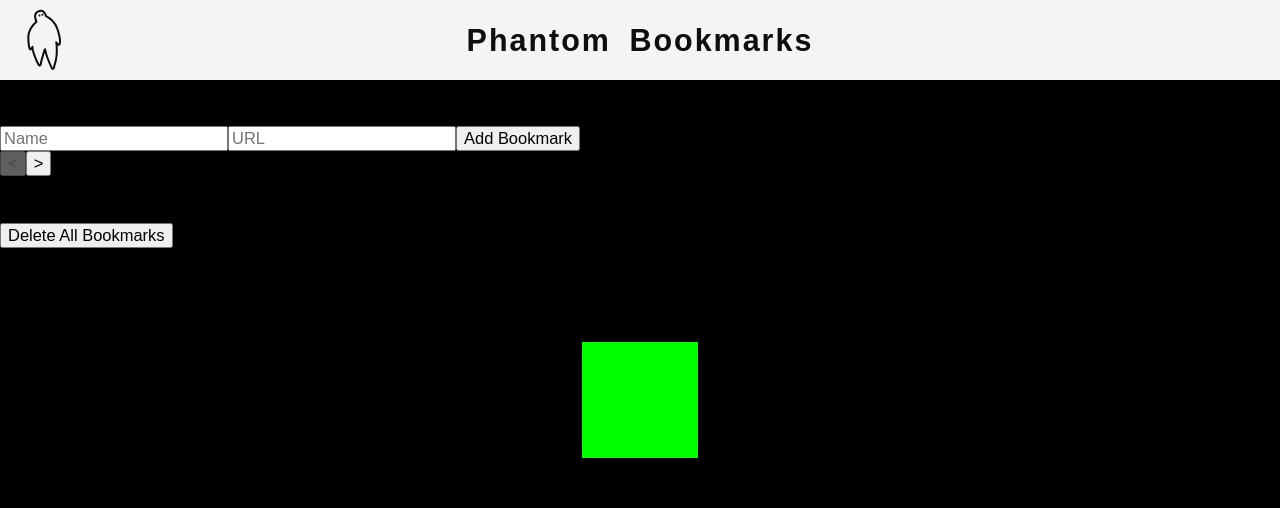
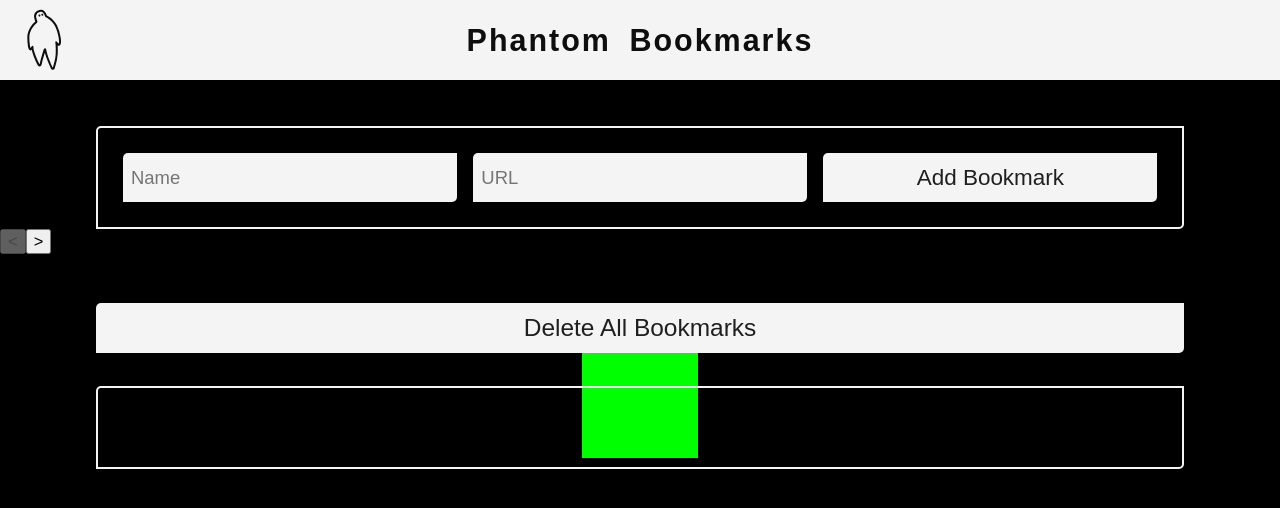
Before and after one commit to AJCJ1/phantomsbookmarkproject, a React (Vite) app: page / in a window 1280 px wide. Shown: the top 508 px of the page. Built offline with nearby package versions, Linux system fonts and the light colour scheme.

Commit message:
renders rotating phantom loading modal

```diff
--- a/src/styles/Form.css
+++ b/src/styles/Form.css
@@ -0,0 +1,131 @@
+/* Styles Form */
+.form-main {
+  width:100vw;
+  display: flex;
+  flex-direction: column;
+  align-items: center;
+}
+
+.form-container {
+  width:85%;
+  border: 2px solid #F4F4F4;
+  display: flex;
+  padding: 1rem;
+  border-top-left-radius: 5px;
+  border-bottom-right-radius: 5px;
+  display: flex;
+  flex-direction: column;
+}
+
+.input-field {
+  width: 97.5%;
+  font-size: calc(12px + 6 * ((100vw - 320px) / 680));
+  height: 4rem;
+  align-items: center;
+  margin-bottom: 15px;
+  background-color: #F4F4F4;
+  border: none;
+  padding: 0.5rem;
+  margin: 0.5rem;
+  border-top-left-radius: 5px;
+  border-bottom-right-radius: 5px;
+}
+
+.input-field label {
+  color: #0e0e0e;
+}
+
+.input-field:focus-visible {
+  outline: none;
+  border:1px solid #00fdc7;
+}
+
+
+.submit-btn {
+  font-size: calc(14px + 6 * ((100vw - 320px) / 680));
+  height: 4rem;
+  /* width: 85%; */
+  width: 97.5%;
+  display: block;
+  background-color: #F4F4F4;
+  color: #1f1f1f;
+  cursor: pointer;
+  outline: none;
+  border: none;
+  padding: 0.5rem;
+  margin: 0.5rem;
+  border-top-left-radius: 5px;
+  border-bottom-right-radius: 5px;
+}
+
+.submit-btn:hover {
+  background-color: #00fdc7;
+}
+
+.delete-all-btn {
+  font-size: calc(14px + 6 * ((100vw - 320px) / 680));
+  height: 4rem;
+  width: 85%;
+  display: block;
+  background-color: #F4F4F4;
+  color: #1f1f1f;
+  cursor: pointer;
+  outline: none;
+  border: none;
+  padding: 0.5rem;
+  margin: 1rem auto;
+  border-top-left-radius: 5px;
+  border-bottom-right-radius: 5px;
+}
+
+.delete-all-btn:hover {
+  background-color: #00fdc7;
+}
+/* tablets and above */
+@media screen and (min-width: 500px) {
+
+  .form-container {
+    flex-direction: row;
+  }
+  .submit-btn {
+    font-size: calc(16px + 6 * ((100vw - 320px) / 680));
+  }
+
+  .delete-all-btn {
+    font-size: calc(16px + 6 * ((100vw - 320px) / 680));
+    height: 4rem;
+  }
+}
+/* Macbook air and above */
+@media screen and (min-width: 1200px) {
+
+  .submit-btn {
+    font-size: calc(14px + 6 * ((100vw - 320px) / 680));
+    width: 85%;
+    height: 3rem;
+  }
+
+  .input-field {
+    font-size: calc(10px + 6 * ((100vw - 320px) / 680));
+    width: 85%;
+    height: 3rem;
+  }
+  .delete-all-btn {
+    height: 3rem;
+  }
+}
+/* bigger monitors */
+@media screen and (min-width: 1600px) {
+
+  .submit-btn {
+    font-size: calc(12px + 6 * ((100vw - 320px) / 680));
+  }
+
+  .input-field {
+    font-size: calc(6px + 6 * ((100vw - 320px) / 680));
+  }
+
+  .delete-all-btn {
+    height: 3rem;
+  }
+}
--- a/src/styles/List.css
+++ b/src/styles/List.css
@@ -0,0 +1,102 @@
+/* styles the list component and bookmarks inside it */
+.list-main {
+  display: flex;
+  flex-direction: column;
+  align-items: center;
+  width:100%;
+  margin: 2rem 0;
+}
+
+.list-container {
+  padding: 1rem;
+  width: 85%;
+  border: 2px solid #F4F4F4;
+  border-top-left-radius: 5px;
+  border-bottom-right-radius: 5px;
+}
+
+.bookmark-item a {
+  font-size: calc(22.5px + 6 * ((100vw - 320px) / 680));
+  text-decoration: none;
+  color: #0951c6;
+  color: #F4F4F4;
+  margin-right: 1rem;
+  padding: 0.25rem;
+  width:21rem;
+}
+
+.bookmark-item {
+  padding: 0.5rem;
+  margin: 0.5rem;
+  list-style: none;
+  width: 100%;
+}
+
+.bookmark-item a:hover {
+  border-top-left-radius: 5px;
+  border-bottom-right-radius: 5px;
+  background-color: #00fdc7;
+  color: #1f1f1f;
+}
+
+.bookmark-center-left {
+  width: 100%;
+  display: flex;
+  justify-content: space-between;
+  flex-wrap: nowrap;
+}
+
+.bookmark-btns {
+  display: flex;
+  flex-wrap: nowrap;
+  float:right;
+}
+
+.list-btn {
+  font-size:calc(16px + 6 * ((100vw - 320px) / 680));
+  border-top-left-radius: 5px;
+  border-bottom-right-radius: 5px;
+  margin: 0 0.5rem;
+  color: #F4F4F4;
+  background-color:transparent;
+  border: .5px solid #F4F4F4;
+  padding: 0.25rem 0.5rem;
+}
+
+.list-btn:hover {
+  border: .5px solid #00fdc7;
+  background-color: #00fdc7;
+  color: #1f1f1f;
+  cursor:pointer;
+}
+/* tablets and above */
+@media screen and (min-width: 500px) {
+
+  .bookmark-item a {
+    font-size: calc(25px + 6 * ((100vw - 320px) / 680));
+    width: 18rem;
+  }
+}
+/* Macbook air and above */
+@media screen and (min-width: 1200px) {
+
+  .bookmark-item a {
+    font-size:calc(20px + 6 * ((100vw - 320px) / 680));
+    width: 15rem;
+  }
+
+  .bookmark-center-left {
+    width: 38.5%;
+  }
+
+  .list-btn {
+    font-size:calc(11px + 6 * ((100vw - 320px) / 680));
+  }
+}
+/* bigger monitors */
+@media screen and (min-width: 1600px) {
+
+  .bookmark-item a {
+    font-size:calc(16px + 6 * ((100vw - 320px) / 680));
+  }
+}
--- a/src/styles/Modal.css
+++ b/src/styles/Modal.css
@@ -0,0 +1,63 @@
+/* Styles the modal when awaiting fetch */
+.modal-main {
+  width: 100vw;
+  height: 100vh;
+  background-color:#56565681;
+  position: absolute;
+  top: 0;
+  left: 0;
+  text-align: center;
+  display:flex;
+  flex-direction: column;
+  justify-content: center;
+  align-items: center;
+}
+
+.modal-text {
+  color: #00fdc7;
+  font-size: calc(22px + 6 * ((100vw - 320px) / 680));
+}
+
+.phntm-logo-modal {
+  font-size: calc(36px + 6 * ((100vw - 320px) / 680));
+  /* includes standard naming for accessibility */
+  animation-name: spin;
+  animation-duration: 2000ms;
+  animation-iteration-count: infinite;
+  /* linear - progress at constant speed, not speeding up over time */
+  animation-timing-function: linear;
+  transition: rotate(359deg);
+  /* animation for all browsers, for compatibility! */
+  /* Chrome and Safari */
+  -webkit-animation-name: spin;
+  -webkit-animation-duration: 2000ms;
+  -webkit-animation-iteration-count: infinite;
+  -webkit-animation-timing-function: linear;
+  /* Mozilla */
+  -moz-animation-name: spin;
+  -moz-animation-duration: 2000ms;
+  -moz-animation-iteration-count: infinite;
+  -moz-animation-timing-function: linear;
+  /* Internet Explorer */
+  -ms-animation-name: spin;
+  -ms-animation-duration: 2000ms;
+  -ms-animation-iteration-count: infinite;
+  -ms-animation-timing-function: linear;
+  -o-transition: rotate(359deg);
+}
+
+/* go from position 0, rotate to 259 degrees */
+@-moz-keyframes spin {
+  from { -moz-transform: rotate(359deg); }
+  to { -moz-transform: rotate(0deg); }
+}
+
+@-webkit-keyframes spin {
+  from { -webkit-transform: rotate(359deg); }
+  to { -webkit-transform: rotate(0deg); }
+}
+
+@keyframes spin {
+  from { transform:rotate(359deg); }
+  to { transform:rotate(0deg); }
+}
```
Also changed, not shown: src/LoadingModal.jsx (+13 -1 lines).
